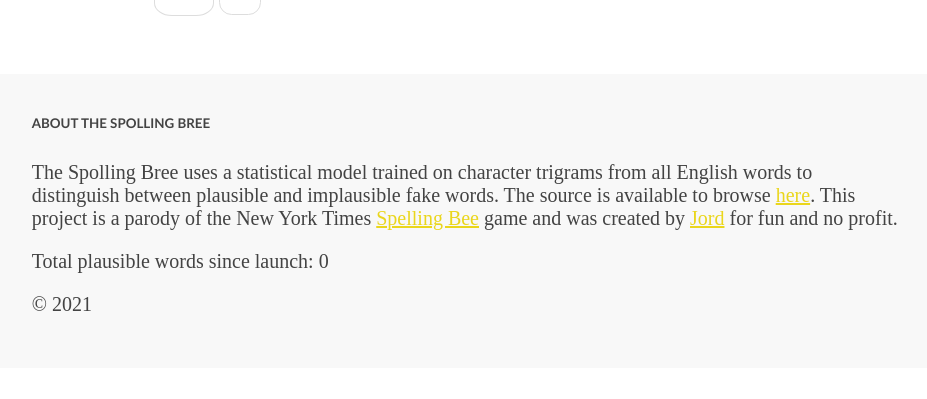
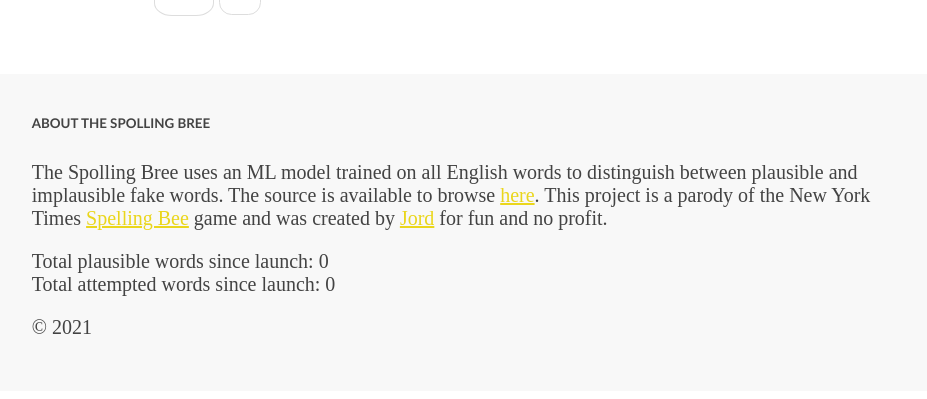
Before and after one commit to jminjie/spollingbree, a Flask app: page / in a window 1280 px wide. Shown: the part 676-1075 px from the top of the page, without its empty margins (173-1100 px from the left). Before the commit the page ends 987 px from the top, so only its background shows below. Run offline with Flask 2, Linux system fonts and the light colour scheme; data that the repository does not hold is empty; parts of the project's set-up code (start-up, migrations or seed data) failed here and were passed over; some libraries are stand-ins or nearby versions.

Commit message:
Show attempts

```diff
--- a/server.py
+++ b/server.py
@@ -17,7 +17,9 @@ app = Flask(__name__)
 
 @app.route('/', methods=['GET'])
 def root():
-    return render_template('index.html', totalPlausibleWords=totalPlausibleWords,
+    return render_template('index.html',
+            totalPlausibleWords=totalPlausibleWords,
+            totalAttempts=totalAttempts,
             displayDate = dl.getDisplayDate())
 
 @app.route('/try/<word>', methods=['POST'])
--- a/templates/index.html
+++ b/templates/index.html
@@ -49,8 +49,9 @@
     <footer>
         <div class="content">
         <h1>About the Spolling Bree</h1>
-        <p>The Spolling Bree uses a statistical model trained on character trigrams from all English words to distinguish between plausible and implausible fake words. The source is available to browse <a href="https://github.com/jminjie/spoolingbree">here</a>. This project is a parody of the New York Times <a href="https://www.nytimes.com/puzzles/spelling-bee">Spelling Bee</a> game and was created by <a href="https://jminjie.com">Jord</a> for fun and no profit.</p>
-        <p>Total plausible words since launch: {{ totalPlausibleWords }}</p>
+        <p>The Spolling Bree uses an ML model trained on all English words to distinguish between plausible and implausible fake words. The source is available to browse <a href="https://github.com/jminjie/spoolingbree">here</a>. This project is a parody of the New York Times <a href="https://www.nytimes.com/puzzles/spelling-bee">Spelling Bee</a> game and was created by <a href="https://jminjie.com">Jord</a> for fun and no profit.</p>
+        <p>Total plausible words since launch: {{ totalPlausibleWords }}<br>
+        Total attempted words since launch: {{ totalAttempts }}</p>
         <p>&copy; 2021</p>
         </div>
     </footer>
```
